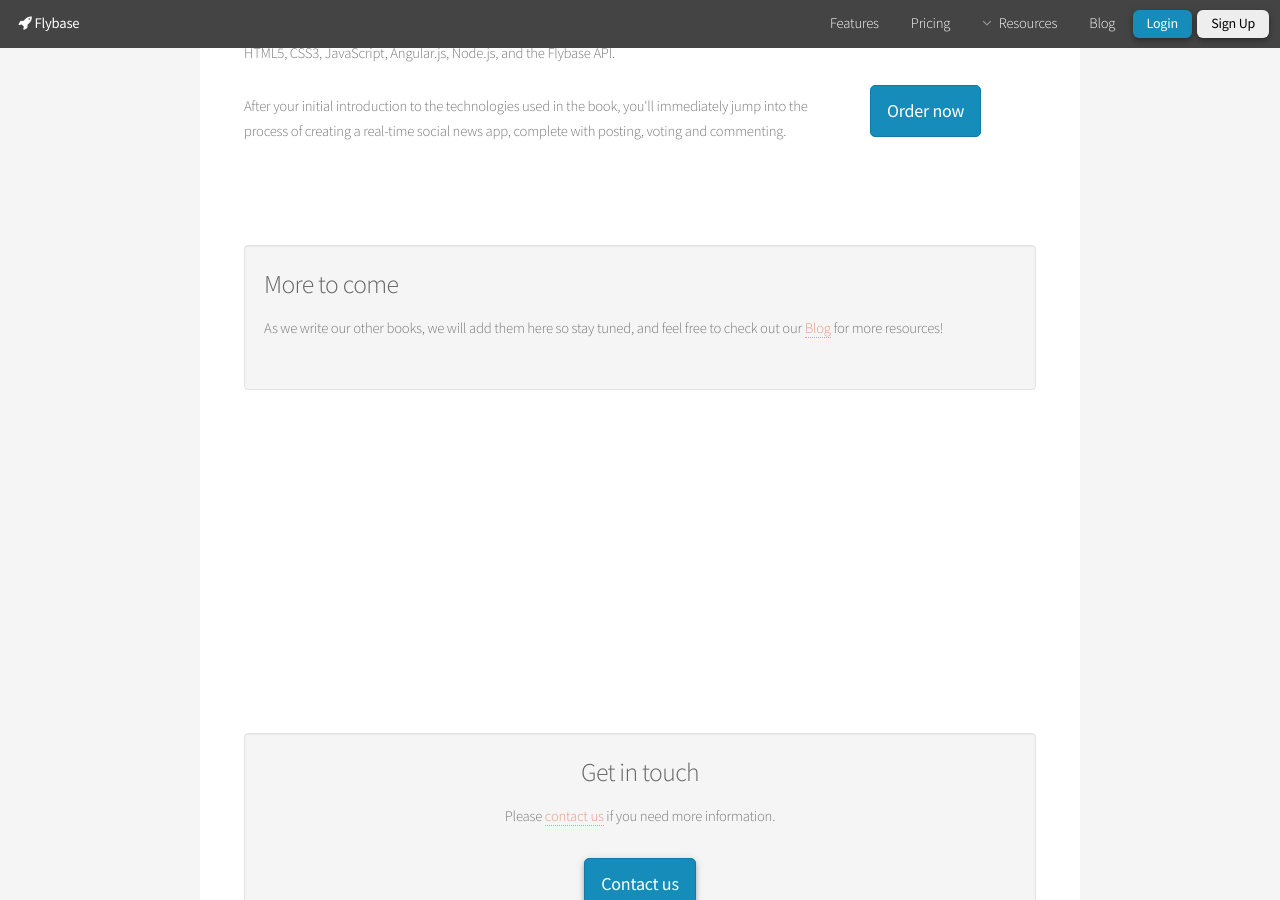
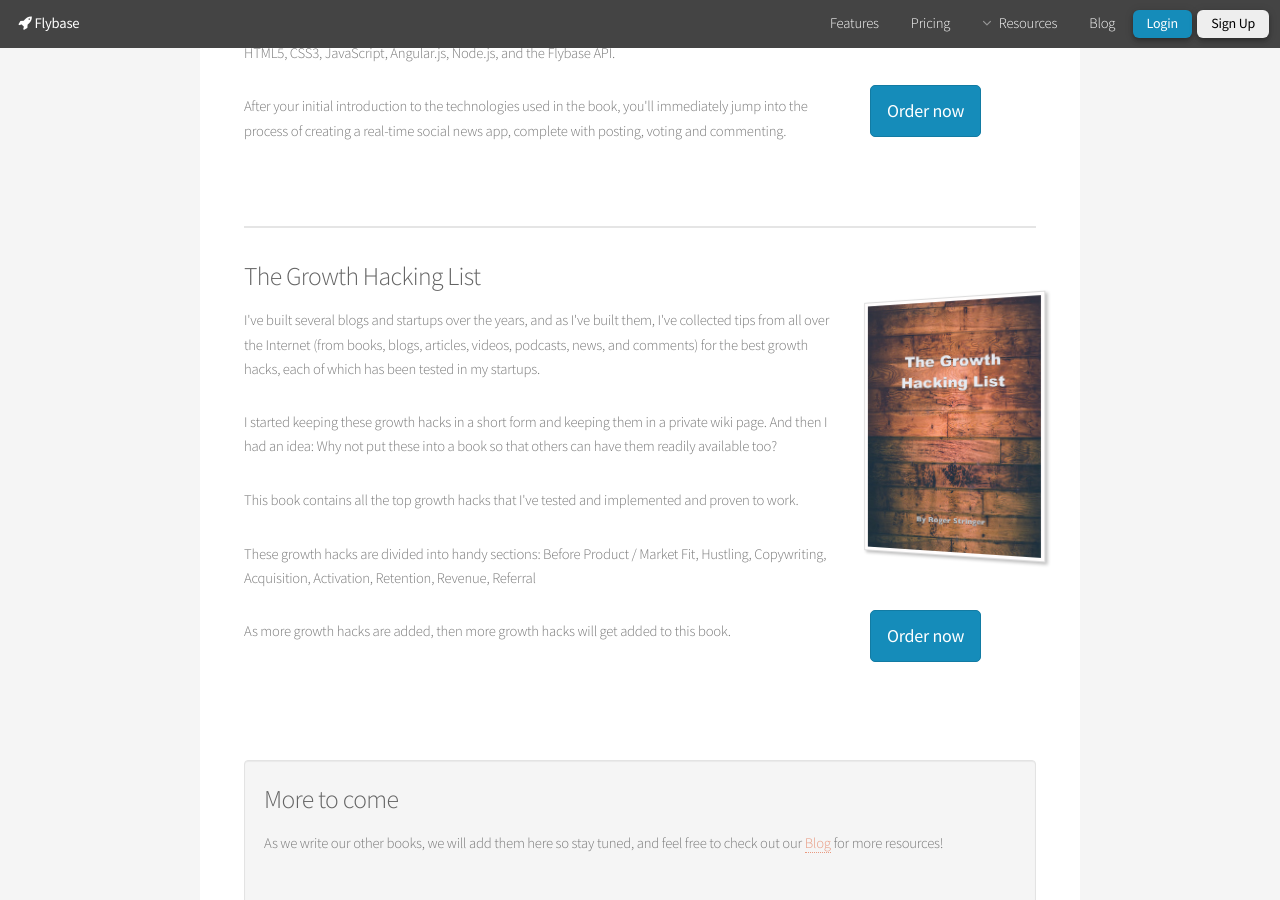
Before and after one commit to flybaseio/flybase-home, a Jekyll site: the page built from books/index.html, in a window 1280 px wide and 900 px high, scrolled down 791 px. Built offline with Jekyll 4.4.1, drawn with Linux system fonts in a browser that asks for light colours; nearby versions of some CDN libraries.

Commit message:
new book

```diff
--- a/books/index.html
+++ b/books/index.html
@@ -30,6 +30,33 @@ class: about-page
 			</div>
 		</div>
 	</div>
+	<hr />
+	<div class="row">
+		<div class="9u 12(narrower)">
+			<div class="page-header">
+				<h3>The Growth Hacking List</h3>
+			</div>
+<p>I've built several blogs and startups over the years, and as I've built them, I've collected tips from all over the Internet (from books, blogs, articles, videos, podcasts, news, and comments) for the best growth hacks, each of which has been tested in my startups. </p>
+
+<p>I started keeping these growth hacks in a short form and keeping them in a private wiki page. And then I had an idea: Why not put these into a book so that others can have them readily available too?</p>
+
+<p>This book contains all the top growth hacks that I've tested and implemented and proven to work. </p>
+
+<p>These growth hacks are divided into handy sections: Before Product / Market Fit, Hustling, Copywriting, Acquisition, Activation, Retention, Revenue, Referral</p>
+
+<p>As more growth hacks are added, then more growth hacks will get added to this book.</p>
+			<br />
+		</div>
+		<div class="3u  12(narrower) books">
+			<div class="book" style="margin-bottom:20px;">
+				<img src="/assets/images/growth-hack-book.jpg?aaa=1" class="img-responive" width="173" height="251"/>
+			</div>
+			<br /><br />
+			<div style="margin:10px;">
+				<p><a href="https://leanpub.com/growthhacking" class="btn btn-primary raised btn-lg">Order now</a></p>
+			</div>
+		</div>
+	</div>
 </div>
 <br /><br />
 <div class="well well-sm">
```
Also changed, not shown: assets/images/growth-hack-book.jpg (added).
